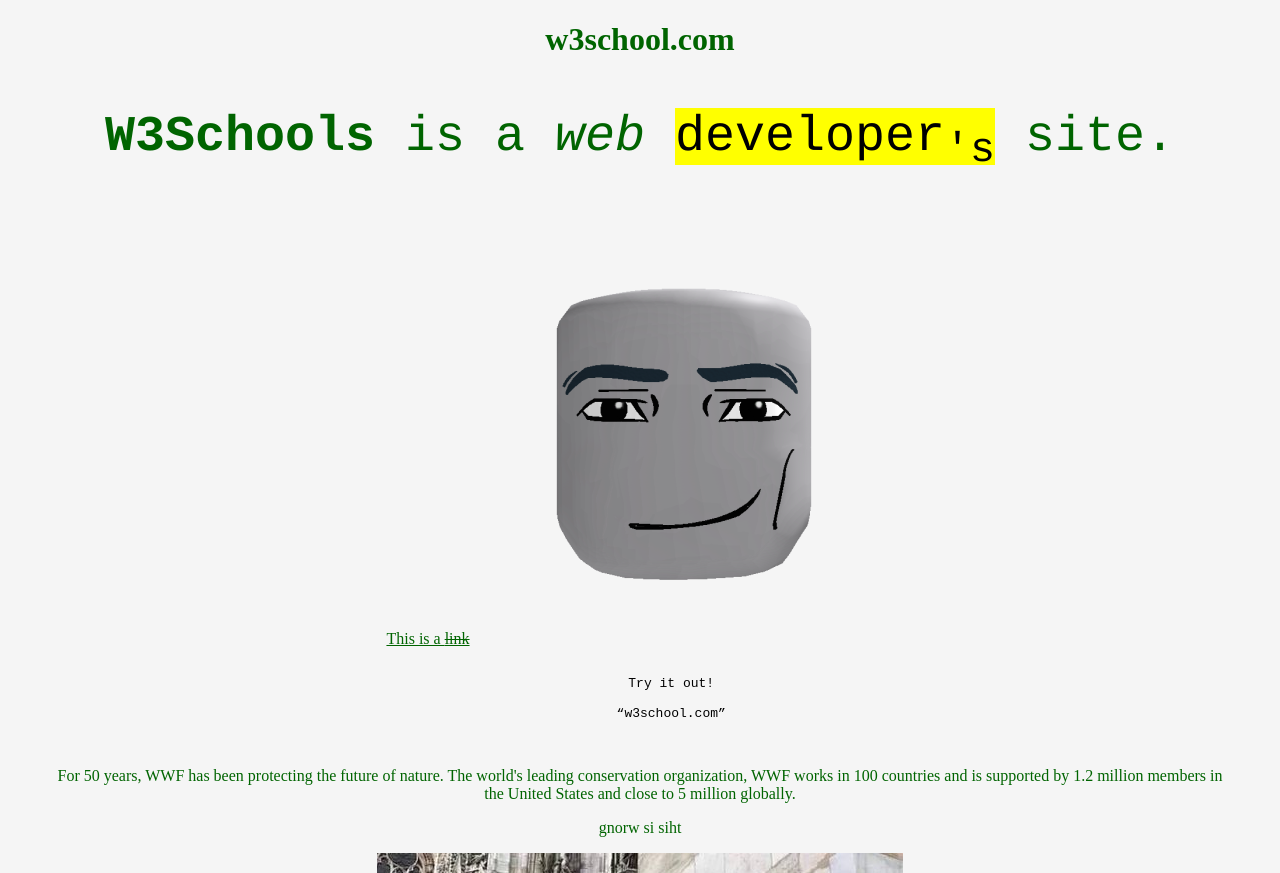
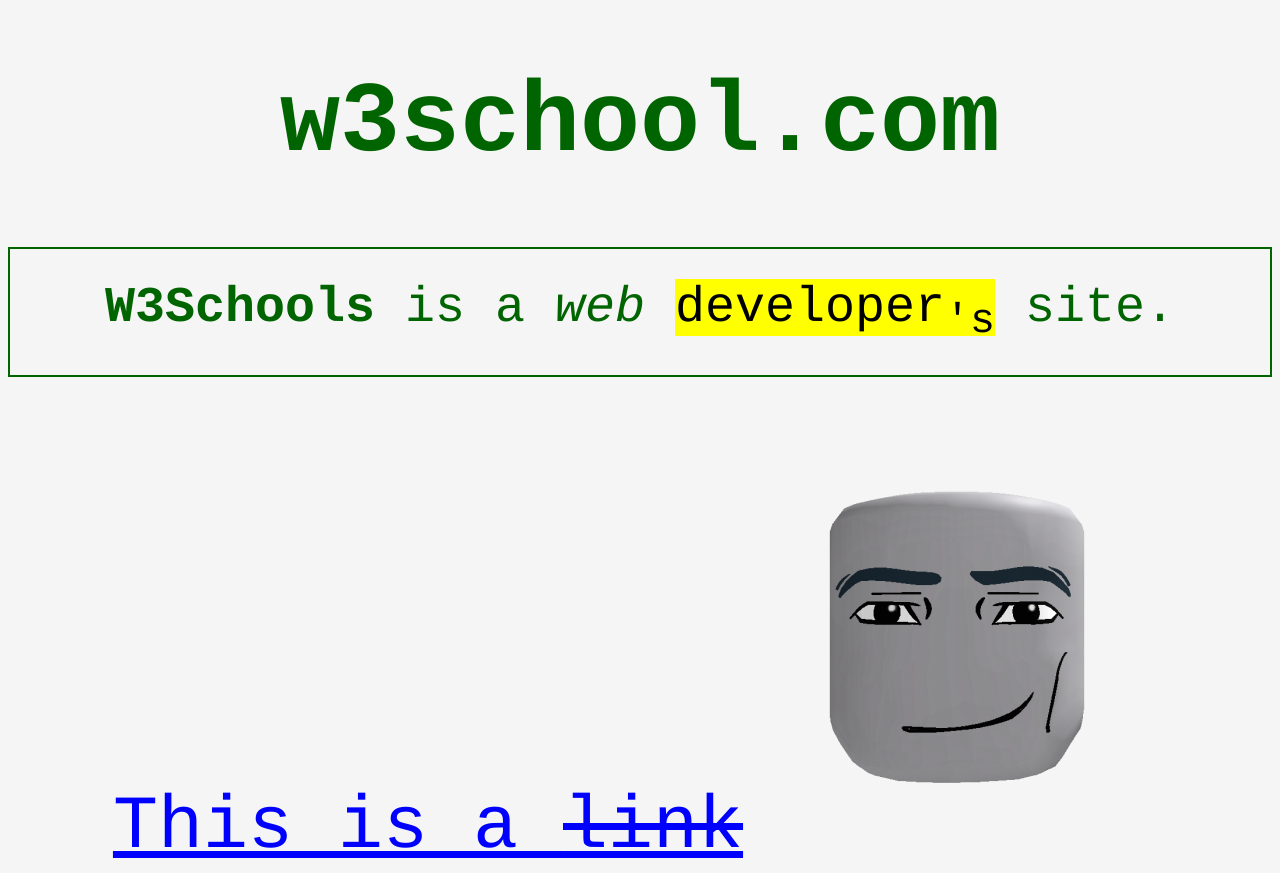
Before and after one commit to Kliiyu/1IM-IKT, a plain HTML site: page Code/HTML/w3school/w3school.html in a window 1280 px wide. Shown: the top 873 px of the page. Drawn offline with Linux system fonts and the light colour scheme.

Commit message:
css testing

```diff
--- /dev/null
+++ b/Code/HTML/w3school/styles.css
@@ -0,0 +1,22 @@
+body {
+  background-color: whitesmoke;
+}
+h1 {
+  color: darkgreen;
+  font-family: courier;
+  font-size: 100px;
+}
+p {
+  color: darkgreen;
+  font-family: courier;
+  font-size: 50px;
+  text-align: center;
+  border: 2px solid darkgreen;
+  padding: 30px;
+}
+a {
+  color: blue;
+  font-family: courier;
+  font-size: 75px;
+  text-align: center;
+}
--- a/Code/HTML/w3school/w3school.html
+++ b/Code/HTML/w3school/w3school.html
@@ -1,15 +1,22 @@
 <!DOCTYPE html>
 <header>
-    <title>
-        w3school.com
-    </title>
+    <title> w3school.com </title>
+    <link rel="stylesheet" href="styles.css">
 </header>
-<body style="background-color: whitesmoke; text-align: center;">
-    <h1 style="color: darkgreen;">
+<style>
+    .div1 {
+        display: block;
+        color: blueviolet;
+        font-family: Helvetica;
+        font-size: large;
+    }
+</style>
+<body style="text-align: center;">
+    <h1>
         w3school.com
     </h1>
-    <p style="color: darkgreen; font-family: courier; font-size: 50px;" title="About W3Schools"><strong>W3Schools</strong> is a <em>web</em> <mark>developer<sub>'s</sub></mark> site.</p>
-    <a style="color: darkgreen; text-align: center;" href="https://www.w3schools.com">This is a <del>link</del></a>
+    <p title="About W3Schools"><strong>W3Schools</strong> is a <em>web</em> <mark>developer<sub>'s</sub></mark> site.</p>
+    <a href="index.html">This is a <del>link</del></a>
     <img src="face.png" alt="roblox man face">
     <pre>
 
@@ -18,10 +25,17 @@
         <q>w3school.com</q>
 
     </pre>
-    <blockquote style="color: darkgreen;" cite="http://www.worldwildlife.org/who/index.html">
+    <blockquote cite="http://www.worldwildlife.org/who/index.html">
         For 50 years, WWF has been protecting the future of nature. The world's leading conservation organization, WWF works in 100 countries and is supported by 1.2 million members in the United States and close to 5 million globally.
     </blockquote>
-    <p><bdo dir="rtl" style="color: darkgreen;"> this is wrong </bdo></p>
+    <p><bdo dir="rtl"> this is wrong </bdo></p>
     <img src="jacket.png" alt="maxed out defence stat">
+
+    <div class="div1">
+        <h2>Heading 2</h2>
+        <p>Paragraph text</p>
+        <img src="face.png" alt="roblox man face">
+    </div>
+
 </body>
 </html>
```
Also changed, not shown: Code/HTML/w3school/index.html (+1 -0 lines).
